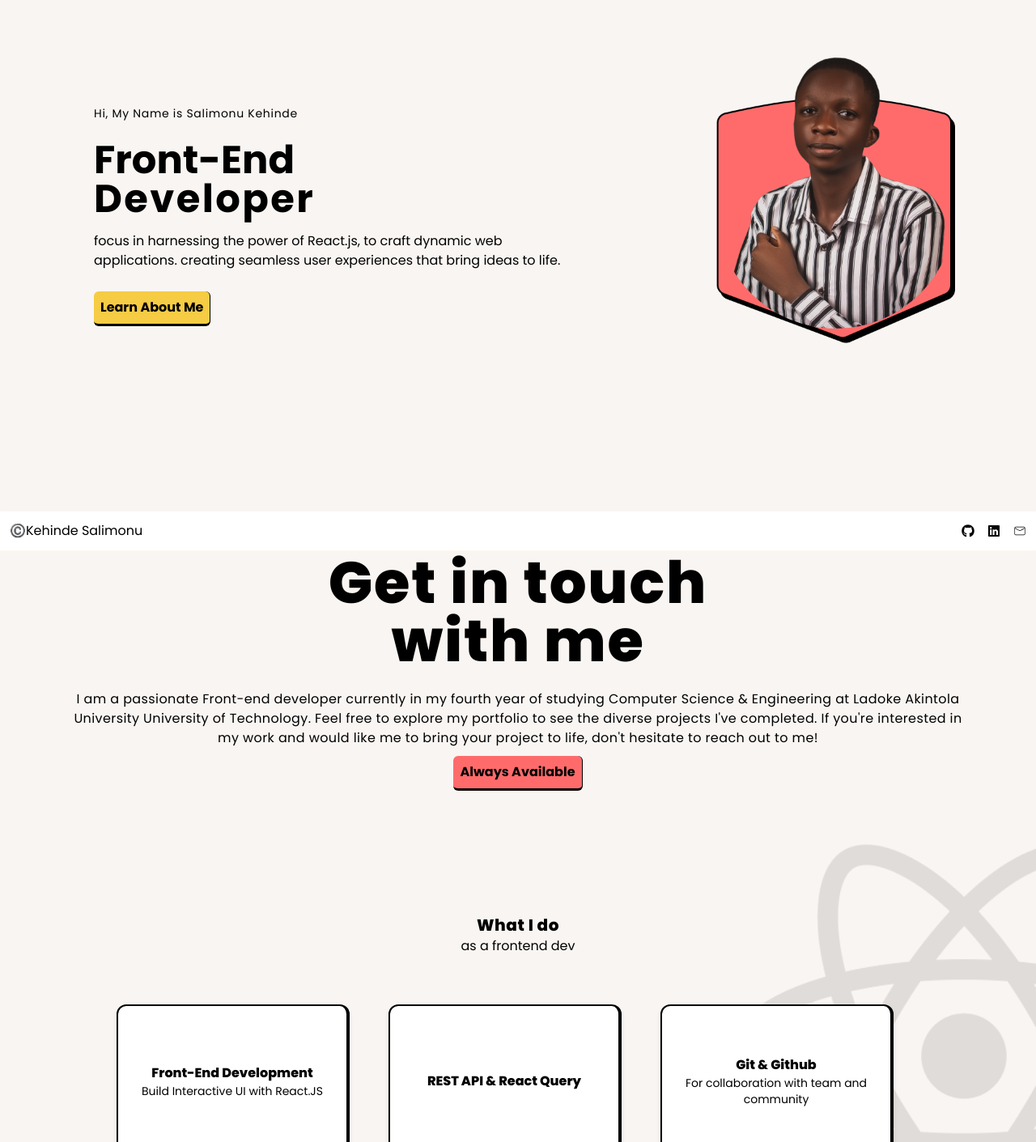
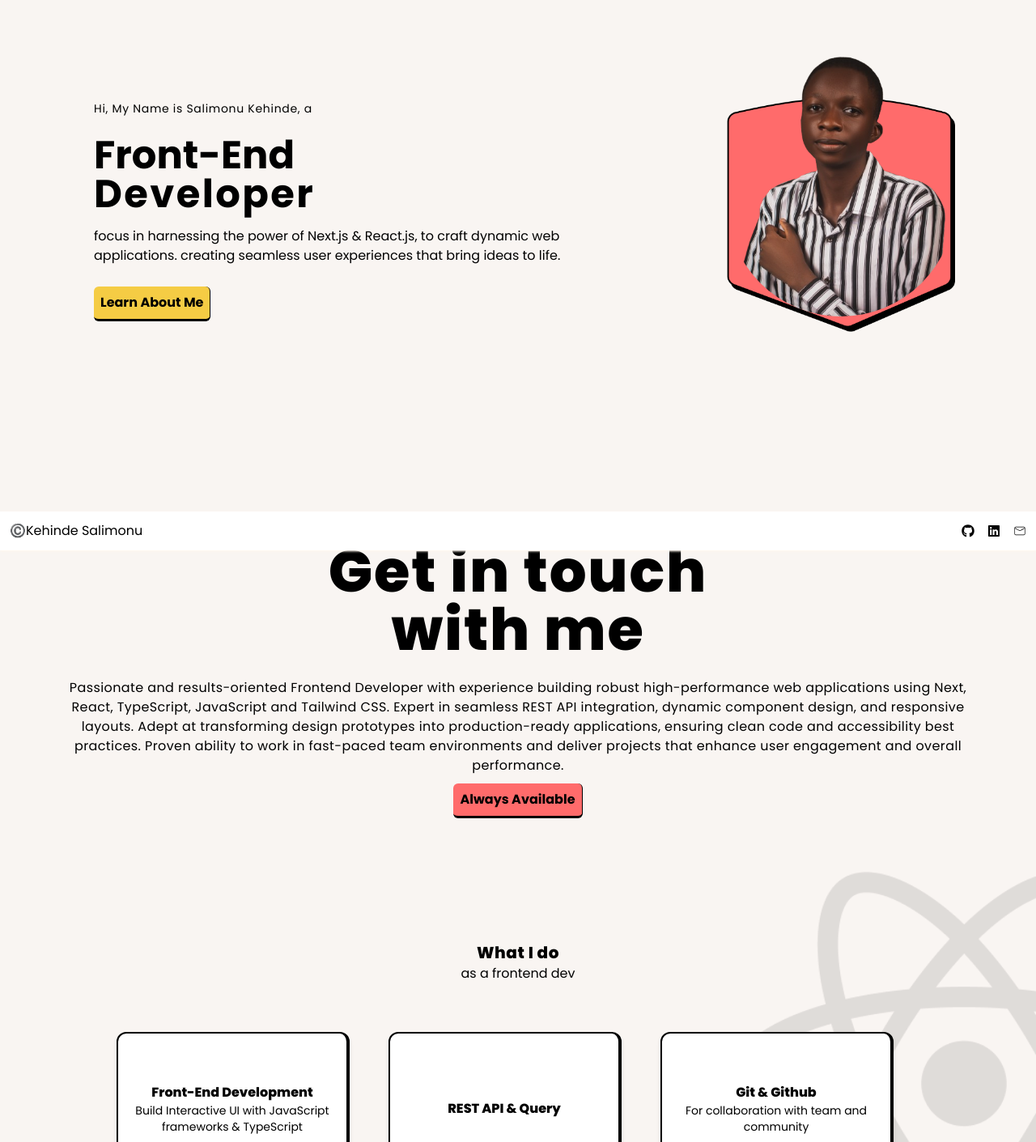
Before and after one commit to Dev-Kennyy/Kenny, a React (Vite) app: page / in a window 1280 px wide. Shown: the part 120-1531 px from the top of the page at 81% size. Built offline with nearby package versions, Linux system fonts and the light colour scheme.

Commit message:
Updated cv and ui changes

```diff
--- a/src/Section1/LeftIntro.jsx
+++ b/src/Section1/LeftIntro.jsx
@@ -3,13 +3,13 @@ import Button from '../UI/Button';
 function LeftIntro() {
   return (
     <div className="px-4 text-center sm:text-left">
-      <p className="text-sm tracking-wider">Hi, My Name is Salimonu Kehinde</p>
+      <p className="text-sm tracking-wider">Hi, My Name is Salimonu Kehinde, a</p>
       <br />
       <h1 className="text-5xl font-bold">
         Front-End <br /> <span className="tracking-wider">Developer</span>
       </h1>
       <p className="text-balance py-4">
-        focus in harnessing the power of React.js, to craft dynamic web
+        focus in harnessing the power of Next.js & React.js, to craft dynamic web
         applications. creating seamless user experiences that bring ideas to
         life.
       </p>
--- a/src/Section2/Sect2.jsx
+++ b/src/Section2/Sect2.jsx
@@ -9,12 +9,14 @@ function Sect2() {
         </h1>
         <br />
         <p className="tracking-wide">
-          I am a passionate Front-end developer currently in my fourth year of
-          studying Computer Science & Engineering at Ladoke Akintola University
-          University of Technology. Feel free to explore my portfolio to see the
-          diverse projects I've completed. If you're interested in my work and
-          would like me to bring your project to life, don't hesitate to reach
-          out to me!
+          Passionate and results-oriented Frontend Developer with experience
+          building robust high-performance web applications using Next, React,
+          TypeScript, JavaScript and Tailwind CSS. Expert in seamless REST API
+          integration, dynamic component design, and responsive layouts. Adept
+          at transforming design prototypes into production-ready applications,
+          ensuring clean code and accessibility best practices. Proven ability
+          to work in fast-paced team environments and deliver projects that
+          enhance user engagement and overall performance.
         </p>
         <Button type="pink">Always Available</Button>
       </div>
--- a/src/Section3/ThreeDivs.jsx
+++ b/src/Section3/ThreeDivs.jsx
@@ -20,13 +20,13 @@ function ThreeDivs() {
         <div className="w-72 flex-shrink-0 snap-center sm:w-80">
           <TheDiv>
             <p className="font-extrabold">Front-End Development</p>
-            <p className="text-sm">Build Interactive UI with React.JS</p>
+            <p className="text-sm">Build Interactive UI with JavaScript frameworks & TypeScript</p>
           </TheDiv>
         </div>
 
         <div className="w-72 flex-shrink-0 snap-center sm:w-80">
           <TheDiv>
-            <p className="font-extrabold">REST API & React Query</p>
+            <p className="font-extrabold">REST API & Query</p>
             <p className="text-sm"></p>
           </TheDiv>
         </div>
--- a/src/Section5/Heading.jsx
+++ b/src/Section5/Heading.jsx
@@ -3,7 +3,7 @@ function Heading() {
     <div className="">
       <h1 className="text-2xl font-extrabold tracking-wide">My Projects</h1>
       <p className="text-sm">
-        Some Projects that i’ve done with a year experiences
+        some old personal projects. More projects coming soon!
       </p>
     </div>
   );
```
Also changed, not shown: 1 other file (tests, documents, lock files or other folders).
